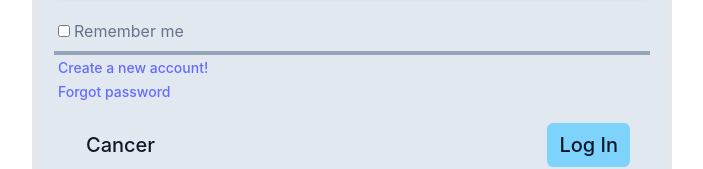
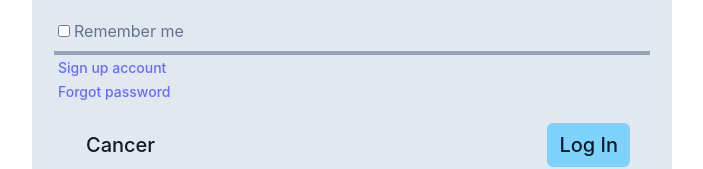
Before and after one commit to dinh-ngoc-16/THAO-FE, a React (Vite) app: page /login in a window 1280 px wide. Shown: the part 445-614 px from the top of the page, without its empty margins (288-991 px from the left). Built offline with nearby package versions, Linux system fonts and the light colour scheme.

Commit message:
change name

```diff
--- a/src/pages/Login.jsx
+++ b/src/pages/Login.jsx
@@ -69,9 +69,7 @@ const Login = () => {
           <div className="border-2 border-slate-400"></div>
           <div className="flex flex-col">
             <Link to="/signup">
-              <span className="ml-1 mb-2 mt-2 text-sm">
-                Create a new account!
-              </span>
+              <span className="ml-1 mb-2 mt-2 text-sm">Sign up account</span>
             </Link>
 
             <Link to="/" className="inline">
```
